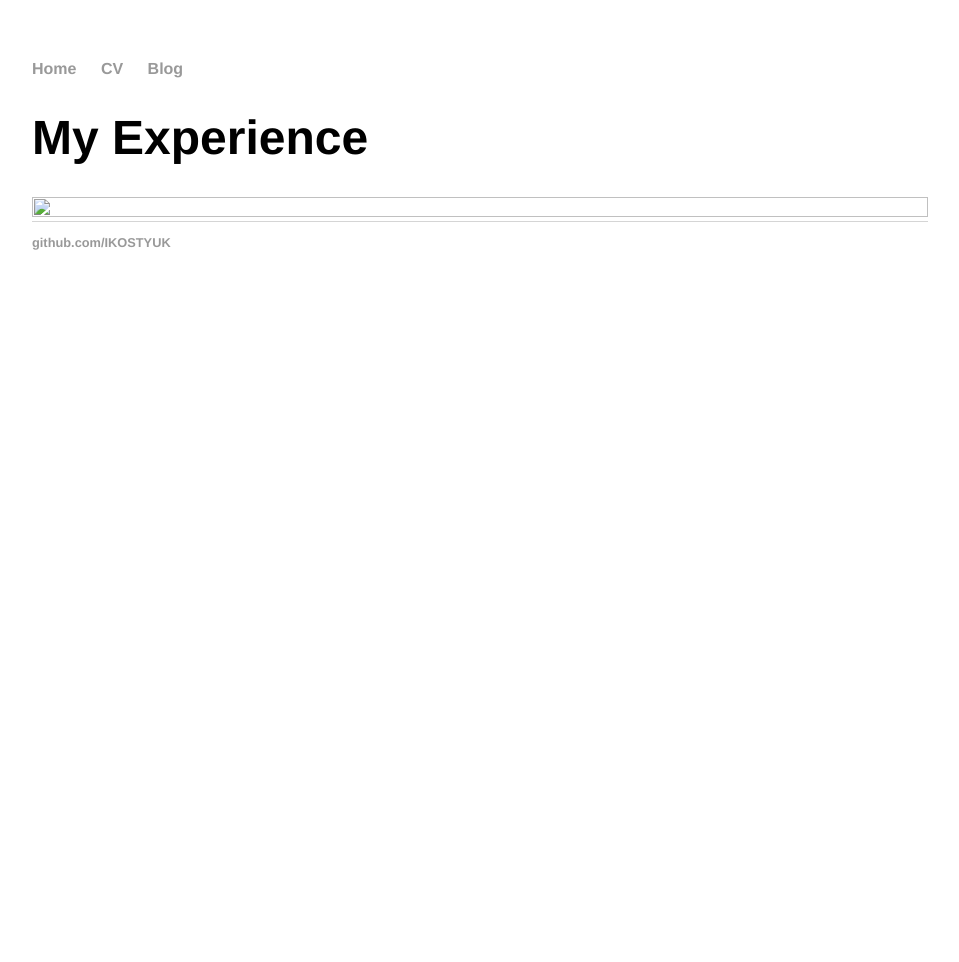
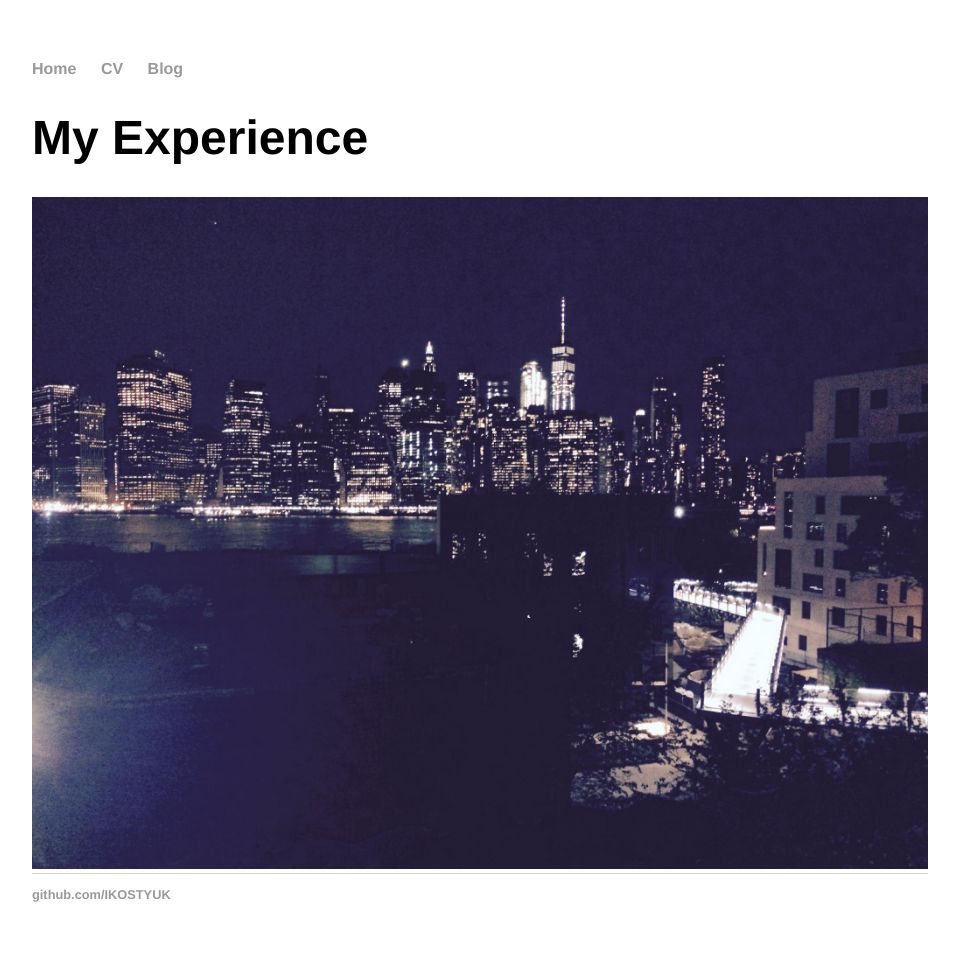
Before and after one commit to IKOSTYUK/ikostyuk.github.io, a Jekyll site: the page built from cv/index.html, in a window 1280 px wide. Shown: the whole page, without its empty margins (160-1119 px from the left). Built offline with Jekyll 4.4.1, drawn with Linux system fonts in a browser that asks for light colours; before the commit the page ends 900 px from its top, so only the background shows below that.

Commit message:
Update index.html

```diff
--- a/cv/index.html
+++ b/cv/index.html
@@ -4,5 +4,5 @@
 ---
 <div class="blurb">
   <h1>My Experience</h1>
-  <img src="img/bk.jpg" height="100%" width="100%" class="inline"/>
+  <img src="/img/bk.jpg" height="100%" width="100%" class="inline"/>
 </div><!-- /.blurb -->
```
